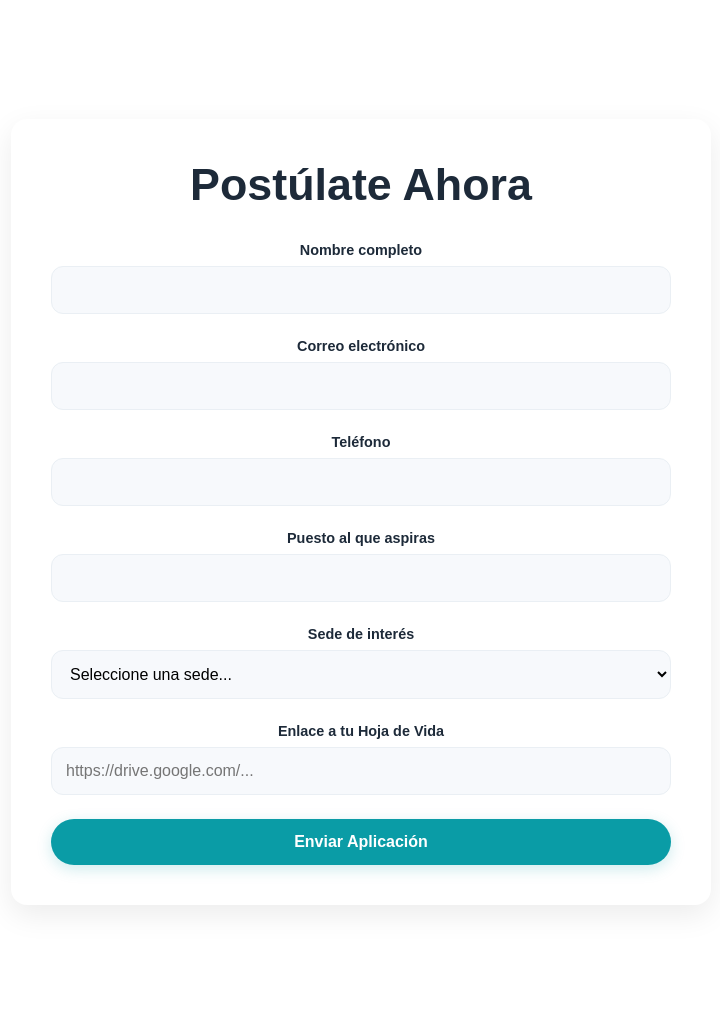
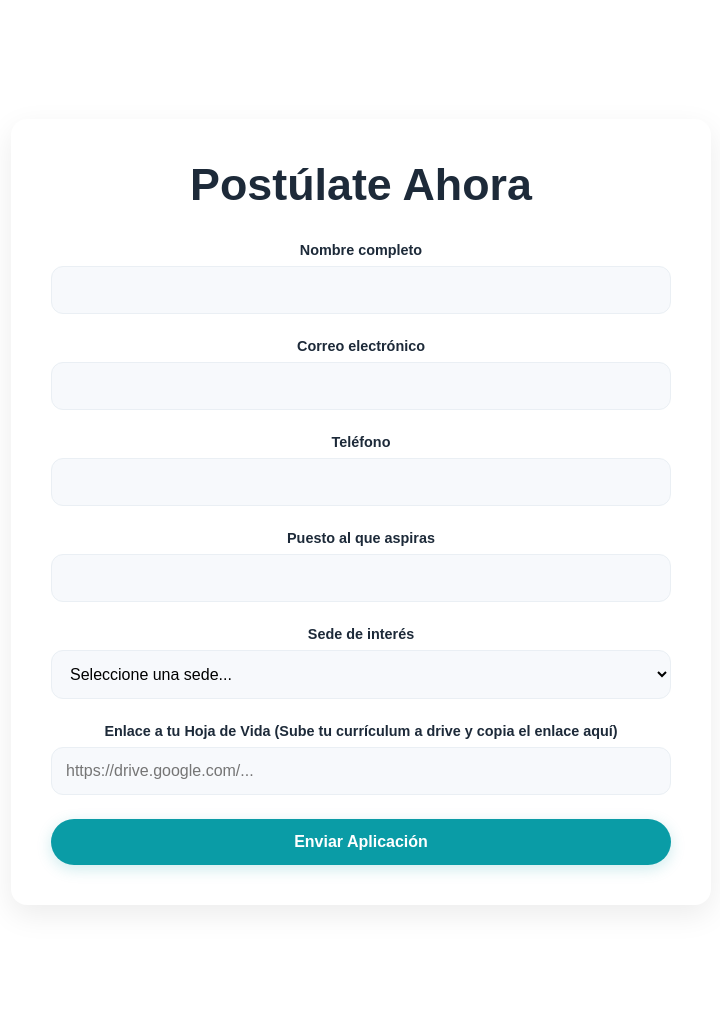
Before and after one commit to Tom02-117/serviucisphp, a PHP site: page /trabaja.php in a window 1280 px wide. Shown: the part 1150-2174 px from the top of the page, without its empty margins (279-999 px from the left). Run offline with PHP 8.4, Linux system fonts and the light colour scheme.

Commit message:
Refactor trabaja.php with updated HTML content
Updated the HTML structure and content of trabaja.php, including form fields and section headings.

```diff
--- a/trabaja.php
+++ b/trabaja.php
@@ -115,7 +115,7 @@
                         </select>
                     </div>
 
-                    <label for="cv-link">Enlace a tu Hoja de Vida</label>
+                    <label for="cv-link">Enlace a tu Hoja de Vida (Sube tu currículum a drive y copia el enlace aquí)</label>
                     <input type="url" id="cv-link" name="Enlace Hoja de Vida" placeholder="https://drive.google.com/..."
                         required>
 
```
